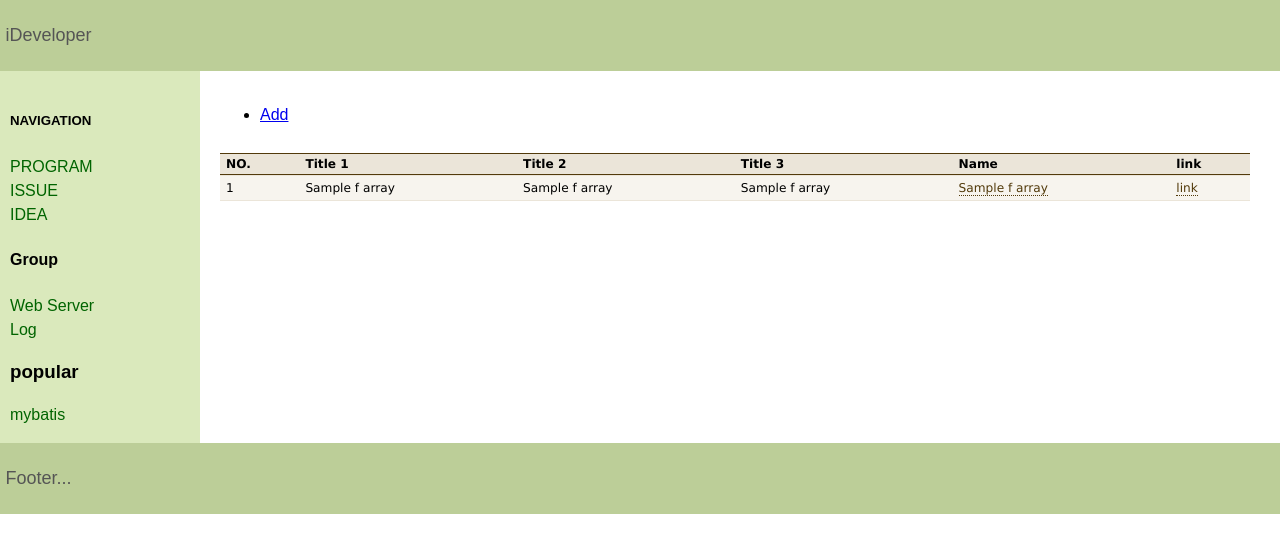
After one commit to Fifteenth/cFive, a Java web app: template module/iDeveloper/src/main/webapp/WEB-INF/pages/main/main1.jsp in a window 1280 px wide. The commit adds this page. Shown: the top 553 px of the page. Run offline with Spring Boot 4, a stand-in JSP engine, Linux system fonts and the light colour scheme; the template is opened without the code that fills it: most values are stand-ins (such as "Sample title", 1, 10 or a date in 2020); the project's own start-up code is not run, and a stand-in starts its controllers and pages; some of the project's set-up classes (security, data sources, template engines, error pages and the like) are left out, and stand-ins take their place.

Commit message:
jsp branch update

```diff
--- a/module/football/pom.xml
+++ b/module/football/pom.xml
@@ -12,7 +12,7 @@
 
     <artifactId>football</artifactId>
 
-
+    <packaging>war</packaging>
 
 
     <dependencies>
--- a/module/iDeveloper/src/main/java/com/example/dao/conf/DatabaseConfig.java
+++ b/module/iDeveloper/src/main/java/com/example/dao/conf/DatabaseConfig.java
@@ -67,7 +67,7 @@ public class DatabaseConfig {
     public SqlSessionFactory sqlSessionFactory() throws Exception {
         SqlSessionFactoryBean sessionFactory = new SqlSessionFactoryBean();
         sessionFactory.setDataSource(dataSource());
-        sessionFactory.setConfigLocation(new ClassPathResource("mybatis-config.xml"));
+        // sessionFactory.setConfigLocation(new ClassPathResource("mybatis-config.xml"));
         return sessionFactory.getObject();
     }
 }
--- a/module/iDeveloper/src/main/java/com/example/service/UserService.java
+++ b/module/iDeveloper/src/main/java/com/example/service/UserService.java
@@ -14,7 +14,7 @@ import org.springframework.transaction.annotation.Transactional;
  */
 @Service
 public class UserService {
-    private static final org.slf4j.Logger logger = org.slf4j.LoggerFactory.getLogger(UserService.class);
+//    private static final org.slf4j.Logger logger = org.slf4j.LoggerFactory.getLogger(UserService.class);
     @Autowired
     private UserMapper userMapper;
 
@@ -33,6 +33,6 @@ public class UserService {
 
     private void getError() {
         int i = 1 / 0;
-        logger.info("i:{}" , i);
+//        logger.info("i:{}" , i);
     }
 }
--- a/module/iDeveloper/src/main/resources/back.properties
+++ b/module/iDeveloper/src/main/resources/back.properties
@@ -1,5 +1,5 @@
 jdbc.driver = com.mysql.jdbc.Driver
-db.url = jdbc:mysql://120.27.126.164/five?useUnicode=true&characterEncoding=UTF-8
+db.url = jdbc:mysql://120.27.126.164/test_20161201?useUnicode=true&characterEncoding=UTF-8
 db.username = root
 db.password = root
 db.maxtotal = 150
--- a/module/iDeveloper/src/main/resources/log4j.properties
+++ b/module/iDeveloper/src/main/resources/log4j.properties
@@ -1,5 +1,5 @@
 # Root logger option
-log4j.rootLogger=debug, stdout, file
+log4j.rootLogger=error, file
 
 # Redirect log messages to console
 log4j.appender.stdout=org.apache.log4j.ConsoleAppender
@@ -15,7 +15,7 @@ log4j.appender.file.File=/Users/hengqiangcao/IdeaProjects/five/cFive/module/iDev
 log4j.appender.file.MaxFileSize=5MB
 log4j.appender.file.MaxBackupIndex=10
 log4j.appender.file.layout=org.apache.log4j.PatternLayout
-log4j.appender.file.layout.ConversionPattern=%d{yyyy-MM-dd HH:mm:ss} %-5p %c{1}:%L - %m%n
+log4j.appender.file.layout.ConversionPattern= *** log4 *** %d{yyyy-MM-dd HH:mm:ss} %-5p %c{1}:%L - %m%n
 
 # Mybatis
-log4j.logger.com.example.dao.mapper.DeveloperMapper=TRACE
+#log4j.logger.com.example.dao.mapper.DeveloperMapper=TRACE
--- a/module/iDeveloper/src/main/webapp/WEB-INF/pages/developer/addPage.jsp
+++ b/module/iDeveloper/src/main/webapp/WEB-INF/pages/developer/addPage.jsp
@@ -14,6 +14,7 @@
 
     <%-- Does sec tags need--%>
     <sec:csrfMetaTags/>
+    <script src="//cdn.ckeditor.com/4.6.0/standard/ckeditor.js"></script>
     <script type="text/javascript" src="<%=basePath%>/resources/javascript/jquery-1.11.0.min.js"></script>
     <script type="text/javascript">
 
@@ -80,7 +81,10 @@
             <tr>
                 <td>Decription</td>
                 <td>
-                    <textarea id="description" rows="4" cols="50"></textarea>
+                    <textarea id="description" name="description"></textarea>
+                    <script>
+                        CKEDITOR.replace('description' );
+                    </script>
                 </td>
             </tr>
             <tr>
--- /dev/null
+++ b/module/iDeveloper/src/main/webapp/WEB-INF/pages/developer/layout/list.jsp
@@ -0,0 +1,45 @@
+<%@ taglib prefix="c" uri="http://java.sun.com/jsp/jstl/core" %>
+<%
+    String path = request.getContextPath();
+    String basePath = request.getScheme() + "://"
+            + request.getServerName() + ":" + request.getServerPort()
+            + path;
+%>
+
+<link rel="stylesheet" type="text/css" href="<%=basePath%>/resources/css/coffee.milk.css"/>
+
+<div align="center">
+    <table id="table_issue" style="width: 100%;margin: auto;padding-top: 10px">
+        <thead>
+        <tr>
+            <th>NO.</th>
+            <th>Title 1</th>
+            <th>Title 2</th>
+            <th>Title 3</th>
+            <th>Name</th>
+            <%--<th>Descrption</th>--%>
+            <th>link</th>
+        </tr>
+        </thead>
+        <tbody>
+            <c:forEach var="fItem" items="${fArray}" varStatus="counter">
+                <tr class="${counter.index % 2 == 0 ? 'odd' : 'even'}">
+                    <td><c:out value="${counter.count}" /></td>
+                    <td><c:out value="${fItem.title1}" /></td>
+                    <td><c:out value="${fItem.title2}" /></td>
+                    <td><c:out value="${fItem.title3}" /></td>
+                    <td><a href='<%=basePath%>/viewPage/${fItem.id}' target='_blank'> ${fItem.name}</a></td>
+                    <%--<td><c:out value="${fItem.description}" /></td>--%>
+                    <c:choose>
+                        <c:when test="${fItem.link != null && fItem.link != ''}">
+                            <td id=\"td_link\"><a href='${fItem.link}' +  target='_blank'>link</a></td>
+                        </c:when>
+                        <c:otherwise>
+                            <td> unsolved </td>
+                        </c:otherwise>
+                    </c:choose>
+                </tr>
+            </c:forEach>
+        </tbody>
+    </table>
+</div>
--- /dev/null
+++ b/module/iDeveloper/src/main/webapp/WEB-INF/pages/main/main1.jsp
@@ -0,0 +1,191 @@
+<!DOCTYPE html>
+<%
+    String path = request.getContextPath();
+    String basePath = request.getScheme() + "://"
+            + request.getServerName() + ":" + request.getServerPort()
+            + path;
+%>
+
+<html>
+<head>
+    <meta http-equiv="Content-Type" content="text/html; charset=UTF-8">
+    <title>iDeveloper</title>
+    <style type="text/css">
+
+        /* Layout */
+        body {
+            min-width: 630px;
+        }
+
+        #container {
+            padding-left: 200px;
+            padding-right: 50px;
+        }
+
+        #container .column {
+            position: relative;
+            float: left;
+        }
+
+        #center {
+            padding: 10px 20px;
+            width: 100%;
+        }
+
+        #left {
+            width: 180px;
+            padding: 0 10px;
+            right: 240px;
+            margin-left: -100%;
+        }
+
+        #right {
+            width: 130px;
+            padding: 0 10px;
+            margin-right: -100%;
+        }
+
+        #footer {
+            clear: both;
+        }
+
+        /* IE hack */
+        * html #left {
+            left: 150px;
+        }
+
+        /* Make the columns the same height as each other */
+        #container {
+            overflow: hidden;
+        }
+
+        #container .column {
+            padding-bottom: 1001em;
+            margin-bottom: -1000em;
+        }
+
+        /* Fix for the footer */
+        * html body {
+            overflow: hidden;
+        }
+
+        * html #footer-wrapper {
+            float: left;
+            position: relative;
+            width: 100%;
+            padding-bottom: 10010px;
+            margin-bottom: -10000px;
+            background: #fff;
+        }
+
+        /* Aesthetics */
+        body {
+            margin: 0;
+            padding: 0;
+            font-family:Sans-serif;
+            line-height: 1.5em;
+        }
+
+        p {
+            color: #555;
+        }
+
+        nav ul {
+            list-style-type: none;
+            margin: 0;
+            padding: 0;
+        }
+
+        nav ul a {
+            color: darkgreen;
+            text-decoration: none;
+        }
+
+        #header, #footer {
+            font-size: large;
+            padding: 0.3em;
+            background: #BCCE98;
+        }
+
+        #left {
+            background: #DAE9BC;
+        }
+
+        #right {
+            background: #F7FDEB;
+        }
+
+        #center {
+            background: #fff;
+        }
+
+        #container .column {
+            padding-top: 1em;
+        }
+
+    </style>
+
+    <script type="text/javascript">
+        /* =============================
+         This script generates sample text for the body content.
+         You can remove this script and any reference to it.
+         ============================= */
+        var bodyText=["The smaller your reality, the more convinced you are that you know everything.", "If the facts don't fit the theory, change the facts.", "The past has no power over the present moment.", "This, too, will pass.", "</p><p>You will not be punished for your anger, you will be punished by your anger.", "Peace comes from within. Do not seek it without.", "<h3>Heading</h3><p>The most important moment of your life is now. The most important person in your life is the one you are with now, and the most important activity in your life is the one you are involved with now."]
+        function generateText(sentenceCount){
+            for (var i=0; i<sentenceCount; i++)
+                document.write(bodyText[Math.floor(Math.random()*7)]+" ")
+        }
+    </script>
+</head>
+
+<body>
+
+<header id="header"><p>iDeveloper</p></header>
+
+<div id="container">
+
+    <main id="center" class="column">
+        <%-- toolbar--%>
+        <ul>
+            <li>
+                <a href="<%=basePath%>/addPage" target="_blank">Add</a>
+            </li>
+        </ul>
+
+        <jsp:include page="../developer/layout/list.jsp"></jsp:include>
+    </main>
+
+    <nav id="left" class="column">
+        <h5>NAVIGATION</h5>
+        <ul>
+            <li><a href="<%=basePath%>/query/navigation/PROGRAM">PROGRAM</a></li>
+            <li><a href="<%=basePath%>/query/navigation/ISSUE">ISSUE</a></li>
+            <li><a href="<%=basePath%>/query/navigation/IDEA">IDEA</a></li>
+        </ul>
+        <h4>Group</h4>
+        <ul>
+            <li><a href="<%=basePath%>/query/group/Web Server">Web Server</a></li>
+        </ul>
+        <ul>
+            <li><a href="<%=basePath%>/query/group/Log">Log</a></li>
+        </ul>
+        <h3>popular</h3>
+        <ul>
+            <li><a href="<%=basePath%>/query/popular/mybatis">mybatis</a></li>
+        </ul>
+    </nav>
+
+    <%--<div id="right" class="column">
+        <h3>Right heading</h3>
+        <p><script>generateText(1)</script></p>
+    </div>--%>
+
+</div>
+
+<div id="footer-wrapper">
+    <footer id="footer"><p>Footer...</p></footer>
+</div>
+
+</body>
+
+</html>
```
Also changed, not shown: module/iDeveloper/pom.xml (+20 -2 lines), module/iDeveloper/src/main/java/com/example/back/controller/DeveloperController.java (+24 -2 lines), module/iDeveloper/src/main/java/com/example/back/controller/UserController.java (+4 -4 lines), module/iDeveloper/src/main/java/com/example/dao/mapper/DeveloperMapper.xml (+21 -2 lines), module/iDeveloper/src/main/java/com/example/service/DeveloperService.java (+7 -6 lines), module/iDeveloper/src/main/resources/log4j11.xml (added, +22 -0 lines), module/iDeveloper/src/main/webapp/WEB-INF/pages/developer/viewPage.jsp (+18 -3 lines), module/iDeveloper/src/main/webapp/WEB-INF/resources/images/menu_item.png (added), 1 other file.
